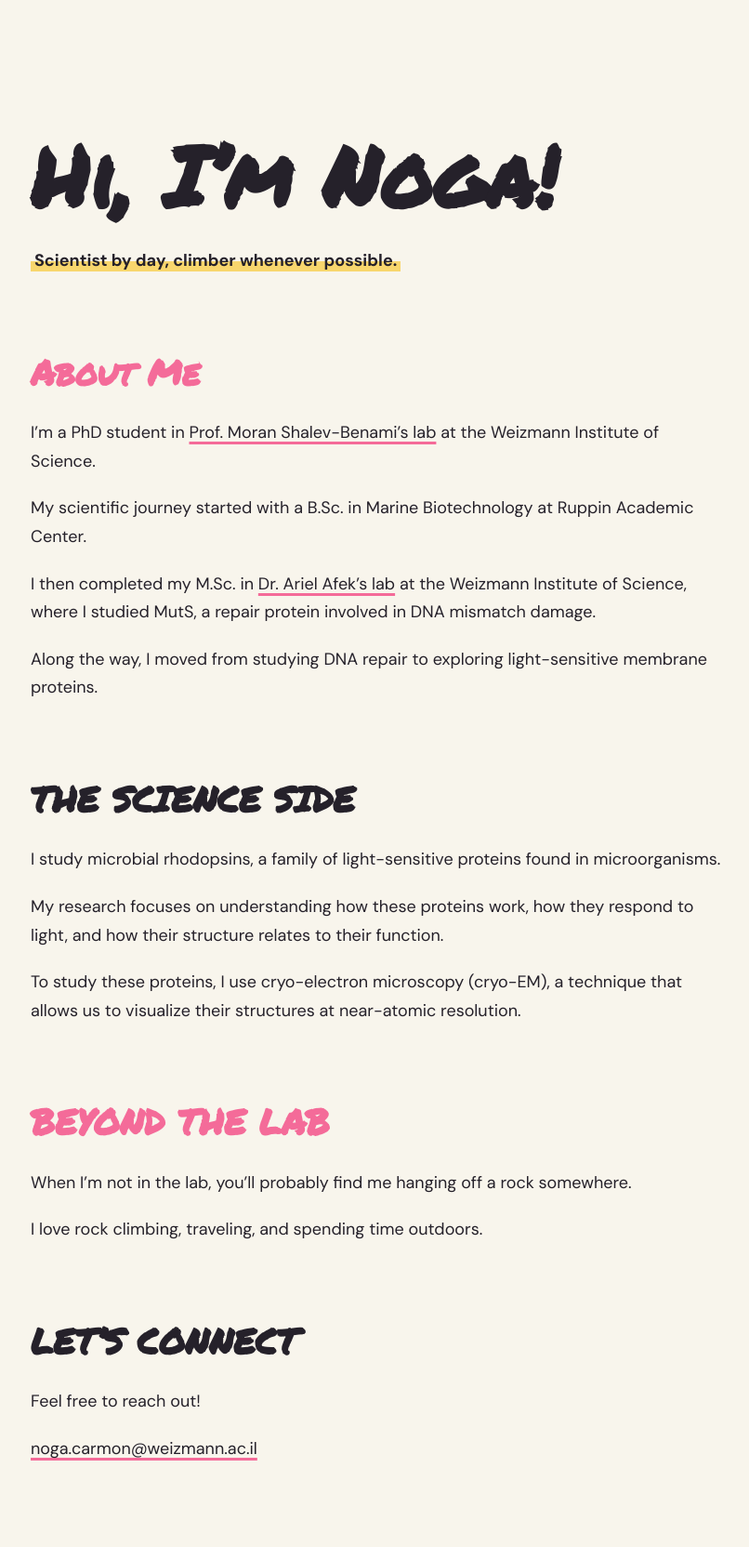
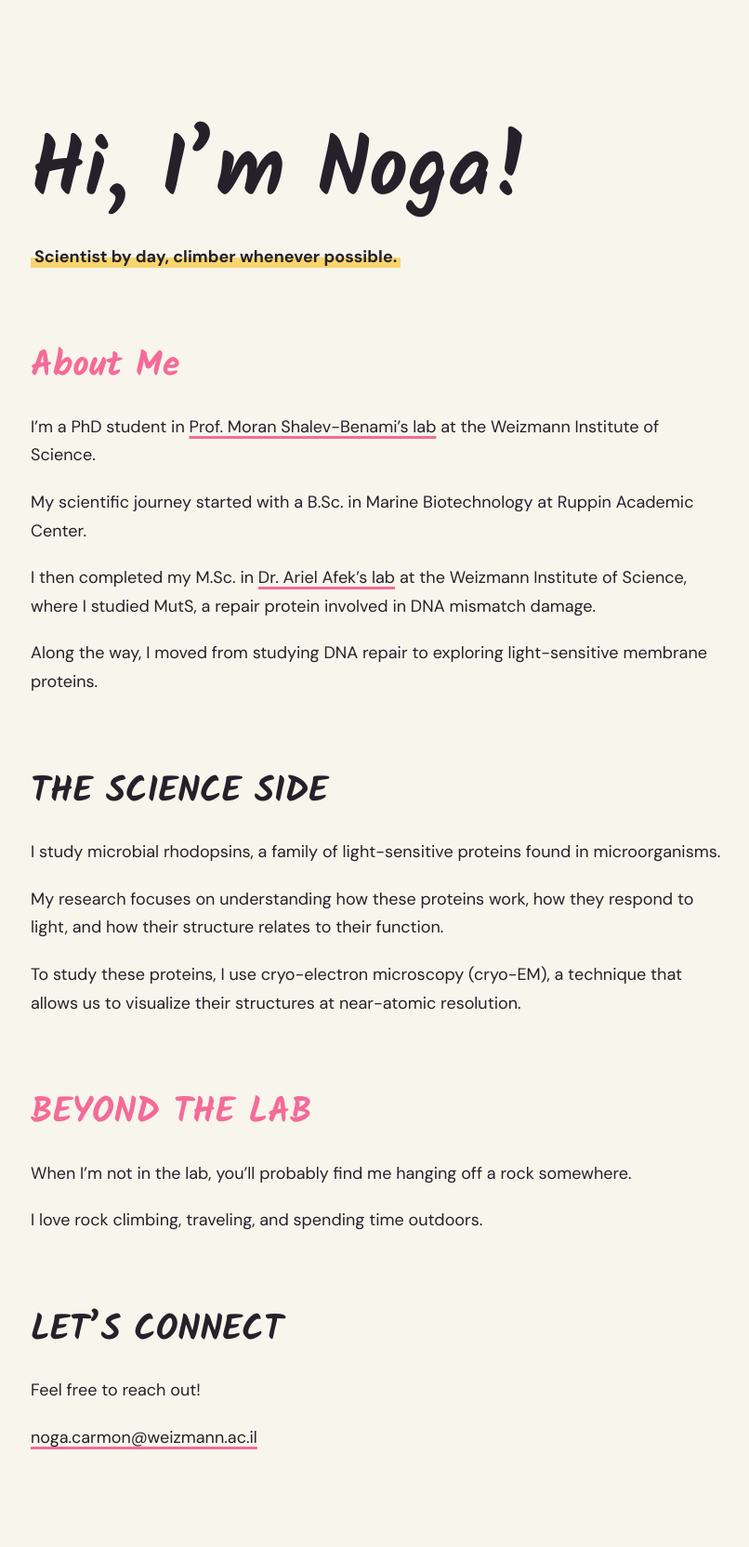
Before and after one commit to nogaca/nogaca.github.io, a Jekyll site: the page built from index.md, in a window 1280 px wide. Shown: the whole page at 93% size, without its empty margins (162-968 px from the left). Built offline with Jekyll 4.4.1, drawn with Linux system fonts in a browser that asks for light colours.

Commit message:
Update heading font

```diff
--- a/assets/css/style.css
+++ b/assets/css/style.css
@@ -1,5 +1,4 @@
-@import url('https://fonts.googleapis.com/css2?family=DM+Sans:wght@400;500;600;700&family=Permanent+Marker&display=swap');
-
+@import url('https://fonts.googleapis.com/css2?family=DM+Sans:wght@400;500;600;700&family=Kalam:wght@400;700&display=swap');
 :root {
   --cream: #F8F5EC;
   --pink: #F46B99;
@@ -27,8 +26,9 @@ main {
 }
 
 h1, h2 {
-  font-family: 'Permanent Marker', cursive;
-  line-height: 1.3;
+  font-family: 'Kalam', cursive;
+  font-weight: 700;
+  line-height: 1.25;
 }
 
 h1 {
```
